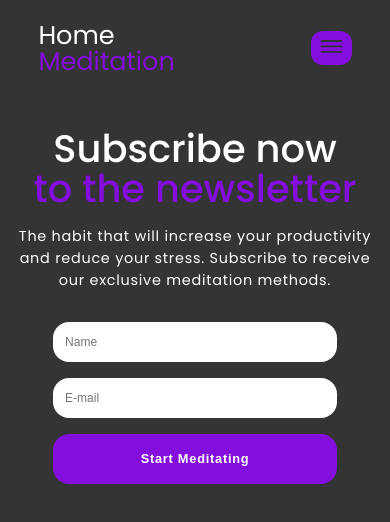
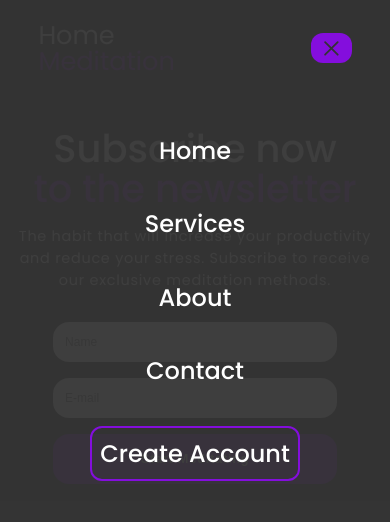
Before and after one commit to iwataniKenji/metidation-landing-page, a plain HTML site: page index.html in a window 390 px wide. Both pictures are taken after a click on the button 331 px from the left and 47 px from the top of the page. Drawn offline with nearby package versions, Linux system fonts and the light colour scheme.

Commit message:
mobile navigation complete functionality

```diff
--- a/index.html
+++ b/index.html
@@ -12,6 +12,9 @@
       rel="stylesheet"
     />
 
+    <link href="/styles/styles.css" rel="stylesheet" />
+    <link href="/styles/queries.css" rel="stylesheet" />
+
     <script
       type="module"
       src="https://unpkg.com/ionicons@5.5.2/dist/ionicons/ionicons.esm.js"
@@ -21,8 +24,7 @@
       src="https://unpkg.com/ionicons@5.5.2/dist/ionicons/ionicons.js"
     ></script>
 
-    <link href="/styles/styles.css" rel="stylesheet" />
-    <link href="/styles/queries.css" rel="stylesheet" />
+    <script defer src="script.js"></script>
 
     <title>Landing Page</title>
   </head>
--- /dev/null
+++ b/script.js
@@ -0,0 +1,7 @@
+// MOBILE NAVIGATION
+const btn = document.querySelector(".mobile-nav-btn");
+const header = document.querySelector(".nav");
+
+btn.addEventListener("click", function () {
+  header.classList.toggle("nav-open");
+});
--- a/styles/queries.css
+++ b/styles/queries.css
@@ -46,6 +46,7 @@ BELOW 960px (MOBILE NAVIGATION)
 
   .mobile-nav-btn {
     display: block;
+    z-index: 10;
   }
 
   .nav-container {
@@ -86,6 +87,7 @@ BELOW 960px (MOBILE NAVIGATION)
     flex-direction: column;
     gap: 4.8rem;
     margin-right: 16px;
+    padding-right: 3rem;
   }
 
   .nav-link {
@@ -132,6 +134,11 @@ BELOW 556px
     font-size: 50%;
   }
 
+  .nav-container {
+    align-items: start;
+    padding-top: 15rem;
+  }
+
   .content {
     margin: 0 auto;
   }
```
